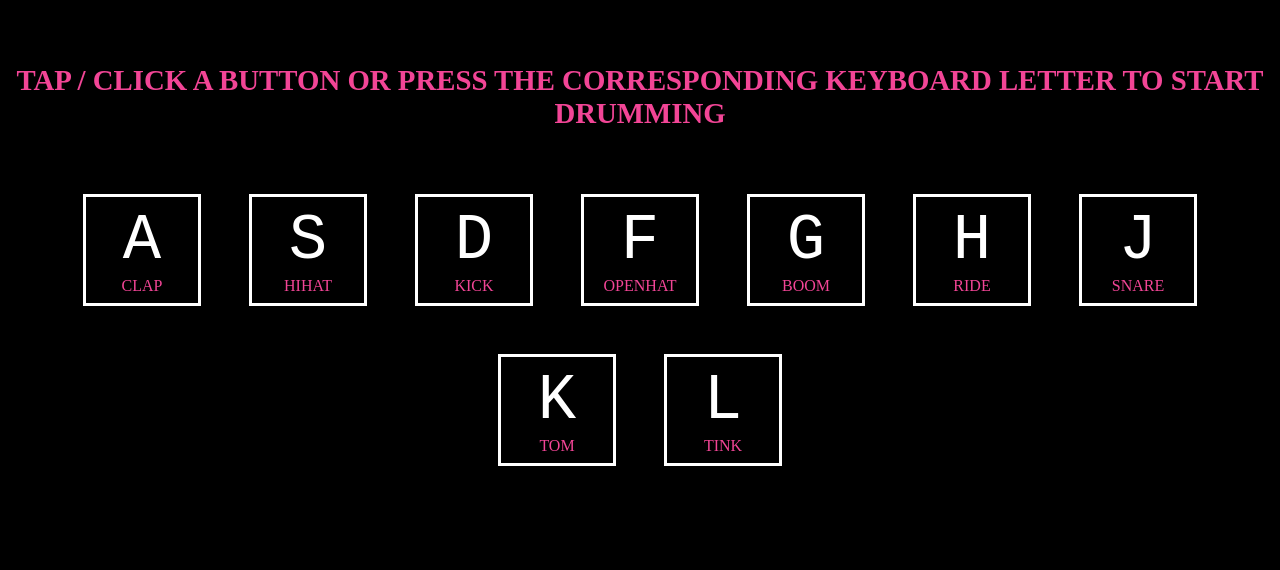
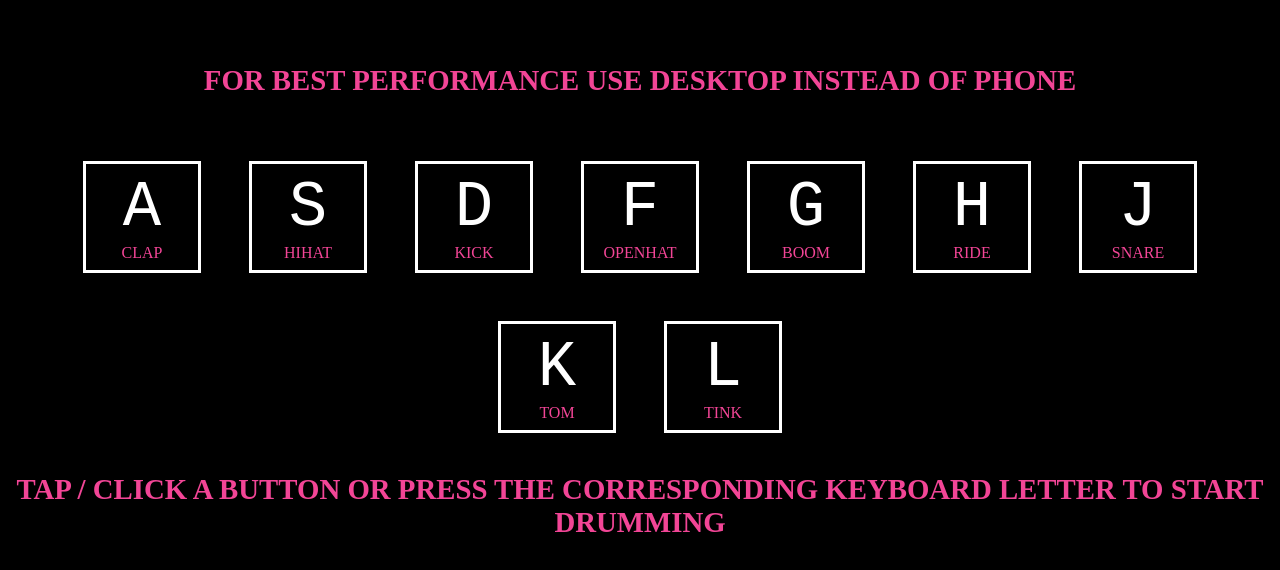
Before and after one commit to ehaimer/drum-kit, a plain HTML site: page index.html in a window 1280 px wide. Drawn offline with Linux system fonts and the light colour scheme.

Commit message:
Add App Instructions

```diff
--- a/index.html
+++ b/index.html
@@ -10,10 +10,7 @@
   </head>
 
   <body>
-    <h1>
-      Tap / Click a button or press the corresponding keyboard letter to start
-      drumming
-    </h1>
+    <h1>For Best performance use desktop instead of phone</h1>
     <div class="keys">
       <div class="key" data-key="65">
         <kbd>a</kbd>
@@ -52,6 +49,10 @@
         <span class="sound">tink</span>
       </div>
     </div>
+    <h2>
+      Tap / Click a button or press the corresponding keyboard letter to start
+      drumming
+    </h2>
 
     <audio preload="auto" data-key="65" src="./sounds/clap.wav"></audio>
     <audio preload="auto" data-key="83" src="./sounds/hihat.wav"></audio>
--- a/style.css
+++ b/style.css
@@ -3,11 +3,15 @@ html {
   text-transform: uppercase;
 }
 
-h1 {
+h1, h2 {
   color: hsl(332, 87%, 61%);
   text-align: center;
   font-size: 1.2rem;
   margin-top: 4rem;
+}
+
+h2 {
+  margin-top: 2.5rem;
 }
 
 .keys {
@@ -60,7 +64,7 @@ p {
     margin-top: 4rem;
   }
 
-  h1 {
+  h1, h2 {
     font-size: 1.8rem;
   }
 
```
